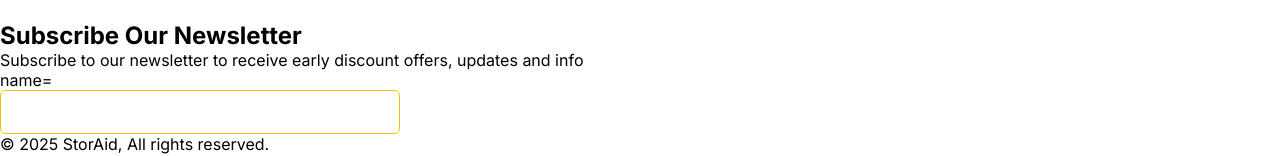
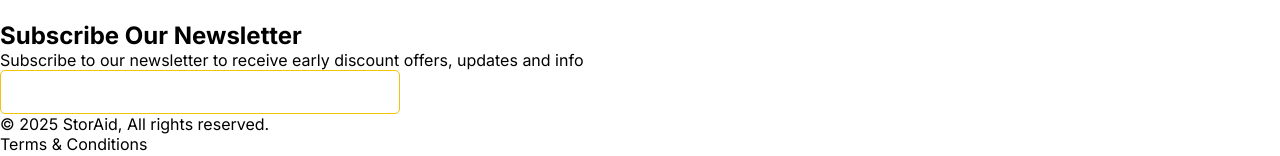
Before and after one commit to emillarsson99-m0wgli/StoraidStorageService, a React (Vite) app: page / in a window 1280 px wide. Shown: the part 6107-6263 px from the top of the page. Built offline with nearby package versions, Linux system fonts and the light colour scheme.

Commit message:
ReAdded className to input form div

```diff
--- a/src/Components/InputForm.jsx
+++ b/src/Components/InputForm.jsx
@@ -1,10 +1,10 @@
-function InputForm({ Text, shownText, placeholder, name, labelclassName, inputclassName, inputName, labelName }) {
+function InputForm({ Text, shownText, placeholder, name, labelclassName, inputclassName, inputName, labelName, className }) {
   return (
 
-    <div className="input-form">
+    <div className={`input-form ${className}`}>
 
       <form action="">
-        <label className={`label ${labelclassName}`}  htmlFor={Text}>{shownText} name={labelName}</label>
+        <label className={`label ${labelclassName}`}  htmlFor={Text} name={labelName} > {shownText} </label>
         <div className="form-row">
           <input className={`input ${inputclassName}`} type="text" placeholder={placeholder} name={inputName} />
         </div>
```
